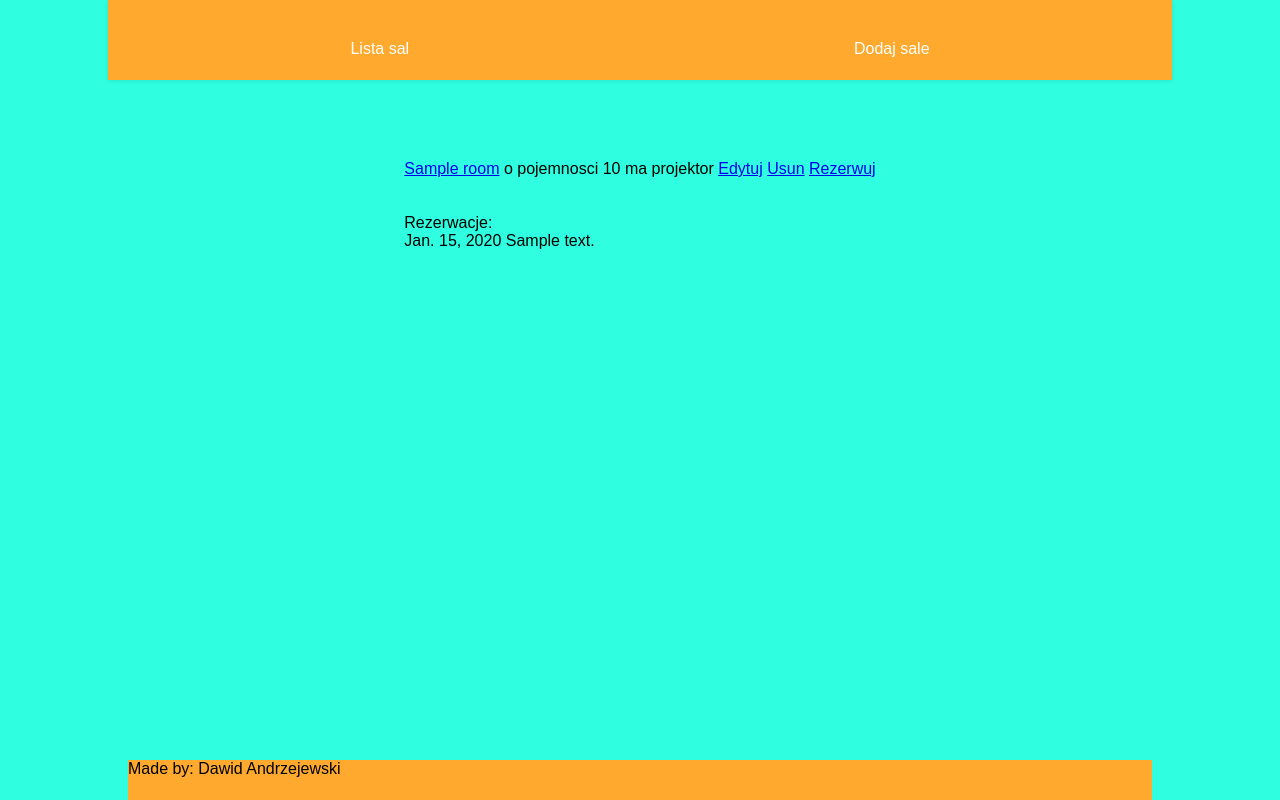
After one commit to Tradonix/conf-room-reserv, a Django app: page /room/1 in a window 1280 px wide. The commit adds this page. Run offline with Django 3.2, Linux system fonts and the light colour scheme; tables that the repository leaves empty hold one stand-in row (values such as "Sample post").

Commit message:
first commit

```diff
--- a/conf_room_reserv/urls.py
+++ b/conf_room_reserv/urls.py
@@ -24,4 +24,6 @@ urlpatterns = [
     path('room/new/', views.AddOrModifyRoom.as_view()),
     path('room/delete/<int:id>', views.DelRoom.as_view()),
     path('room/modify/<int:id>', views.AddOrModifyRoom.as_view()),
+    path('room/reserve/<int:id>', views.AddReserve.as_view()),
+    path('room/<int:id>', views.DetailRoom.as_view()),
 ]
--- a/reservation/models.py
+++ b/reservation/models.py
@@ -1,3 +1,5 @@
+from datetime import datetime
+
 from django.db import models
 
 
@@ -5,6 +7,10 @@ class Room(models.Model):
     name = models.CharField(max_length=255, unique=True)
     capacity = models.PositiveIntegerField()
     has_projector = models.BooleanField(default=False)
+
+    def is_reserved_today(self):
+        today = datetime.today().date()
+        return self.reserve_set.filter(date=today).count() > 0
 
 
 class Reserve(models.Model):
--- a/reservation/views.py
+++ b/reservation/views.py
@@ -1,8 +1,12 @@
+from datetime import datetime
+from time import strptime
+
 from django.contrib import messages
+from django.db import IntegrityError
 from django.shortcuts import render, redirect
 from django.views import View
 
-from reservation.models import Room
+from reservation.models import Room, Reserve
 
 
 class ListAllRooms(View):
@@ -50,7 +54,7 @@ class AddOrModifyRoom(View):
             messages.error(request, 'Name empty!')
             flag = True
         if flag:
-            return render(request, 'room.html', {'room': r})
+            return render(request, 'room_form.html', {'room': r})
         else:
             r.save()
             messages.info(request, 'Zapisano!')
@@ -58,9 +62,9 @@ class AddOrModifyRoom(View):
 
     def get(self, request, id=0):
         if id == 0:
-            return render(request, "room.html")
+            return render(request, "room_form.html")
         else:
-            return render(request, "room.html", {'room': Room.objects.get(pk=id)})
+            return render(request, "room_form.html", {'room': Room.objects.get(pk=id)})
 
 
 class DelRoom(View):
@@ -75,3 +79,53 @@ class DelRoom(View):
             r.delete()
             messages.info(request, 'Usunieto!')
         return redirect('/')
+
+
+class AddReserve(View):
+
+    def get(self, request, id):
+        r = Room.objects.get(pk=id)
+        return render(request, "reserve.html", {'room': r, 'reservations': r.reserve_set.order_by('date')})
+
+    def post(self, request, id):
+        r = Reserve()
+        comment = request.POST['comment']
+        if comment:
+            r.comment = comment
+        date = request.POST['date']
+        if date >= str(datetime.today().date()):
+            r.date = date
+        else:
+            messages.error(request, "Nie mozna zarezerwowac na date z przeszlosci")
+            return redirect(f'/room/reserve/{id}')
+        r.room_id = Room.objects.get(pk=id)
+        try:
+            r.save()
+        except IntegrityError as e:
+            print('IntegrityError\n', e)
+            messages.error(request, 'Sala jest juz tego dnia zajeta')
+            return redirect(f'/room/reserve/{id}')
+        messages.info(request, "Zarezerwowano!")
+        return redirect('/')
+
+
+class DetailRoom(View):
+
+    def get(self, request, id):
+        r = Room.objects.get(pk=id)
+        return render(request, 'room_details.html', {'room': r, 'reservations': r.reserve_set.order_by('date')})
+
+
+class Search(View):
+
+    def get(self, request):
+        return render(request, 'room_form.html')
+
+    def post(self, request):
+        name = request.POST['name']
+        date = request.POST['date']
+        has_projector = request.POST['has_projector']
+
+        search = ''
+        if name:
+            pass
--- a/templates/base.html
+++ b/templates/base.html
@@ -17,6 +17,7 @@
 
     <div class="content">
         {% block content %}
+            {{ msg }}
         {% endblock %}
     </div>
 
@@ -29,6 +30,5 @@
 
     {% endif %}
 
-{#messages.success(request, 'Successfully Sent The Message!')#}
 </body>
 </html>
--- /dev/null
+++ b/templates/room_details.html
@@ -0,0 +1,6 @@
+{% extends 'base.html' %}
+{% block content %}
+    {% include 'room_helper.html' %}
+<br><br><br>
+{% include 'room_reservations.html' %}
+{% endblock %}
--- a/templates/room.html
+++ b/templates/room_form.html
@@ -11,5 +11,4 @@
         <br><br><br>
         <input class="btn" type="submit" value="wyslij">
     </form>
-{{ msg }}
 {% endblock %}
--- /dev/null
+++ b/templates/room_helper.html
@@ -0,0 +1,6 @@
+            <a href="/room/{{ room.id }}">{{ room.name }}</a>
+            o pojemnosci {{ room.capacity }}
+            {% if room.has_projector %} ma projektor {% else %} nie ma projektora {% endif %}
+            <a href="/room/modify/{{ room.id }}">Edytuj</a>
+            <a href="/room/delete/{{ room.id }}">Usun</a>
+            <a href="/room/reserve/{{ room.id }}">Rezerwuj</a>
--- /dev/null
+++ b/templates/room_reservations.html
@@ -0,0 +1,4 @@
+Rezerwacje: <br>
+{% for reservation in reservations %}
+    {{ reservation.date }} {{ reservation.comment }}<br>
+{% endfor %}
```
Also changed, not shown: templates/list_rooms.html (+5 -7 lines), templates/reserve.html (+15 -0 lines).
